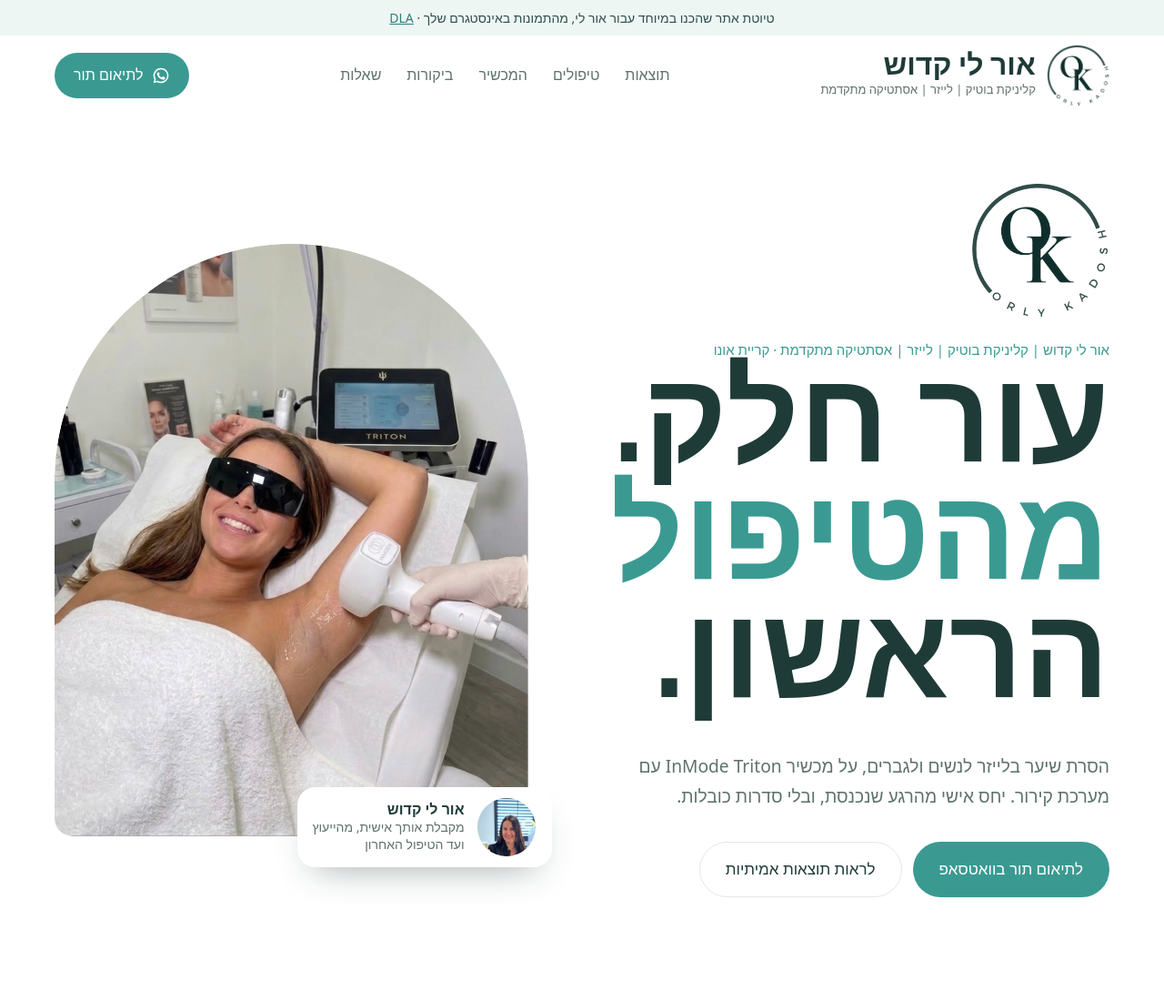
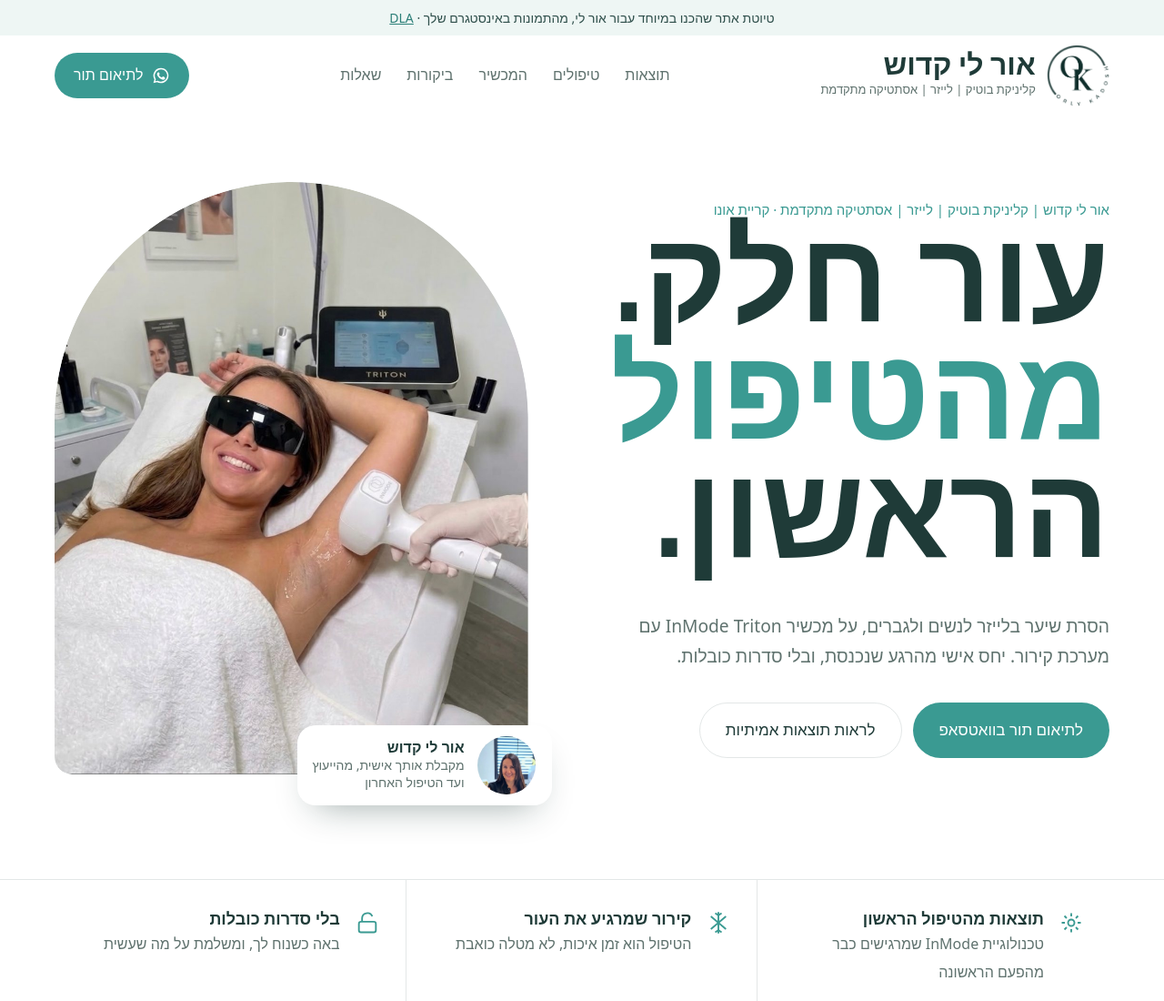
Before and after one commit to daniel20080/dla-site, a plain HTML site: page work/orly-kadosh/index.html in a window 1280 px wide. Shown: the top 1100 px of the page at 91% size. Drawn offline with Linux system fonts and the light colour scheme; a web font is replaced by a local one.

Commit message:
Orly draft: logo only in the header (removed the hero copy)
Co-Authored-By: Claude Opus 5.5 <noreply@anthropic.com>
Claude-Session: https://claude.ai/code/session_01CrNDt257ntwxL9Q7SMpyFR

```diff
--- a/work/orly-kadosh/index.html
+++ b/work/orly-kadosh/index.html
@@ -320,7 +320,6 @@ footer a:hover{border-bottom-color:var(--spruce)}
 <section class="hero">
  <div class="wrap hero-grid">
   <div>
-   <img class="hero-logo" src="img/logo-dark.png" alt="הלוגו של אור לי קדוש" width="599" height="589">
    <p class="kicker">אור לי קדוש | קליניקת בוטיק | לייזר | אסתטיקה מתקדמת · קריית אונו</p>
    <h1><span>עור חלק.</span><span class="soft">מהטיפול</span><span>הראשון.</span></h1>
    <p class="lead">הסרת שיער בלייזר לנשים ולגברים, על מכשיר InMode Triton עם מערכת קירור. יחס אישי מהרגע שנכנסת, ובלי סדרות כובלות.</p>
```
